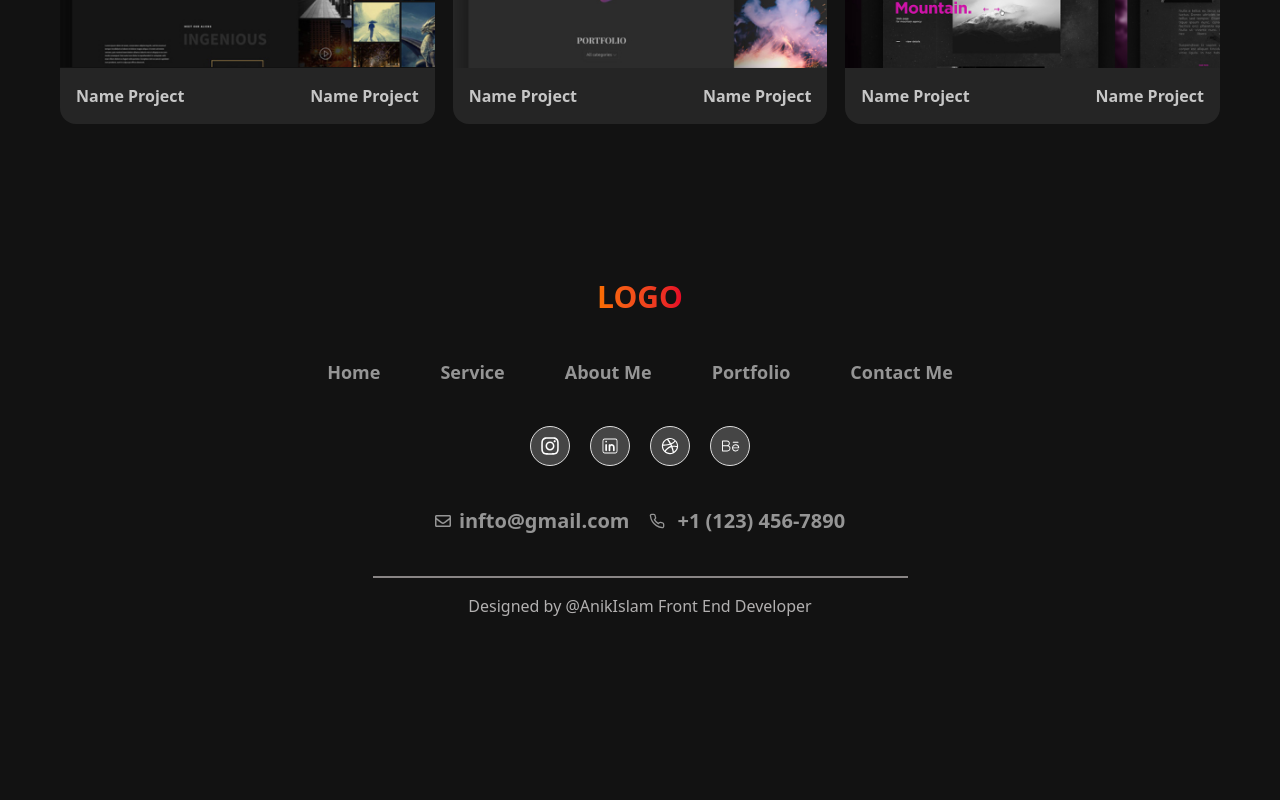
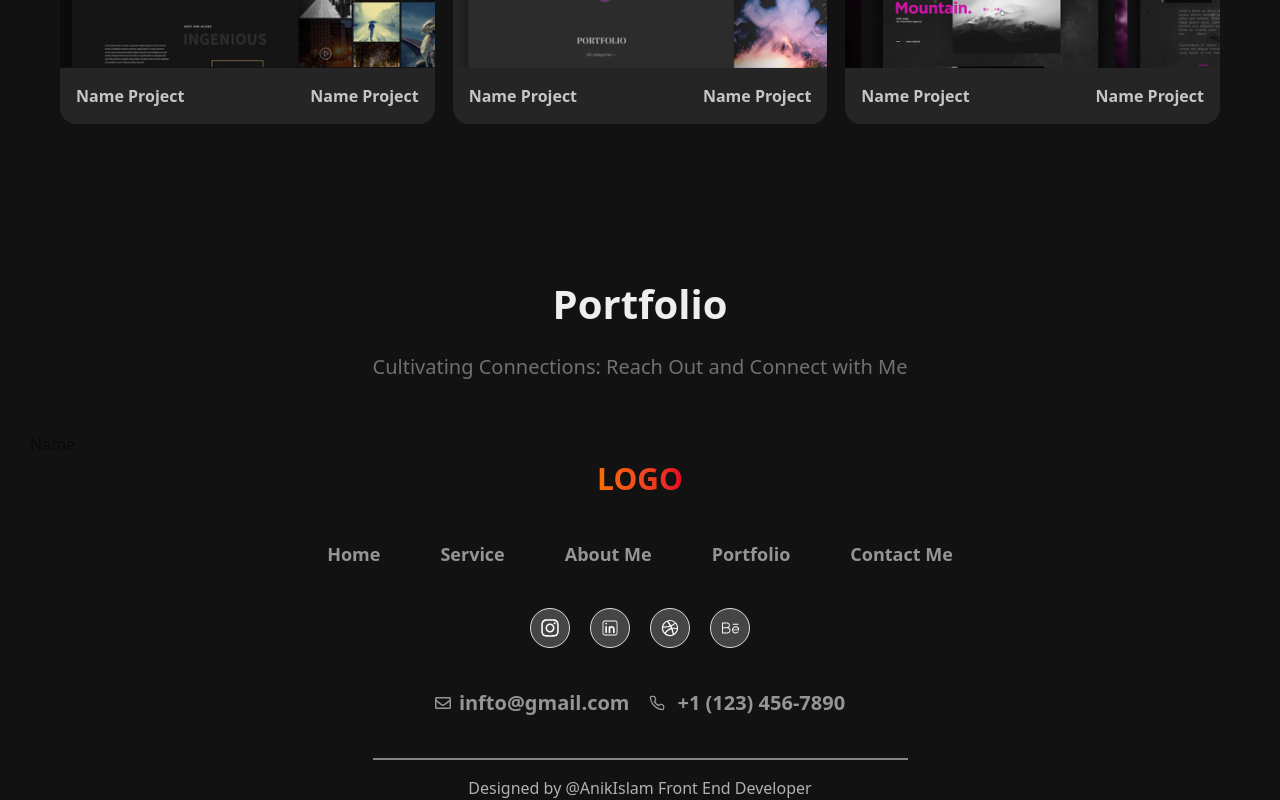
Before and after one commit to Roni006/personal-portfolio, a Next.js app: page / in a window 1280 px wide. Shown: the part 4569-5369 px from the top of the page. Before the commit the page ends 5187 px from the top, so only its background shows below. Built offline with nearby package versions, Linux system fonts and the light colour scheme.

Commit message:
initialize contact components

```diff
--- /dev/null
+++ b/src/Components/Contact.jsx
@@ -0,0 +1,37 @@
+import React from "react";
+import Container from "./Container";
+
+const Contact = () => {
+  return (
+    <>
+      <section>
+        <Container>
+          <div>
+            <div>
+              <h1 className="text-center text-[#eeeeee] text-[40px] font-bold tracking-[3%] pb-4.5 ">
+                Portfolio
+              </h1>
+              <p className="text-[#707070] text-[20px] font-medium ">
+                <p className="text-[#707070] text-[20px] font-medium text-center">
+                  Cultivating Connections: Reach Out and Connect with Me
+                </p>
+              </p>
+
+              <div className="mt-12.5">
+                <form action="#">
+                  <div className="main-content-area">
+                    <div>
+                      <input type="text" placeholder="Name" />
+                    </div>
+                  </div>
+                </form>
+              </div>
+            </div>
+          </div>
+        </Container>
+      </section>
+    </>
+  );
+};
+
+export default Contact;
--- a/src/app/(root)/page.js
+++ b/src/app/(root)/page.js
@@ -4,6 +4,7 @@ import Service from "@/Components/Service";
 import Progress from "@/Components/Progress";
 import React from "react";
 import Portfolio from "@/Components/Portfolio";
+import Contact from "@/Components/Contact";
 
 const page = () => {
   return (
@@ -13,6 +14,7 @@ const page = () => {
       <AboutMe />
       {/* <Progress/> */}
       <Portfolio/>
+      <Contact/>
     </div>
   );
 };
```
